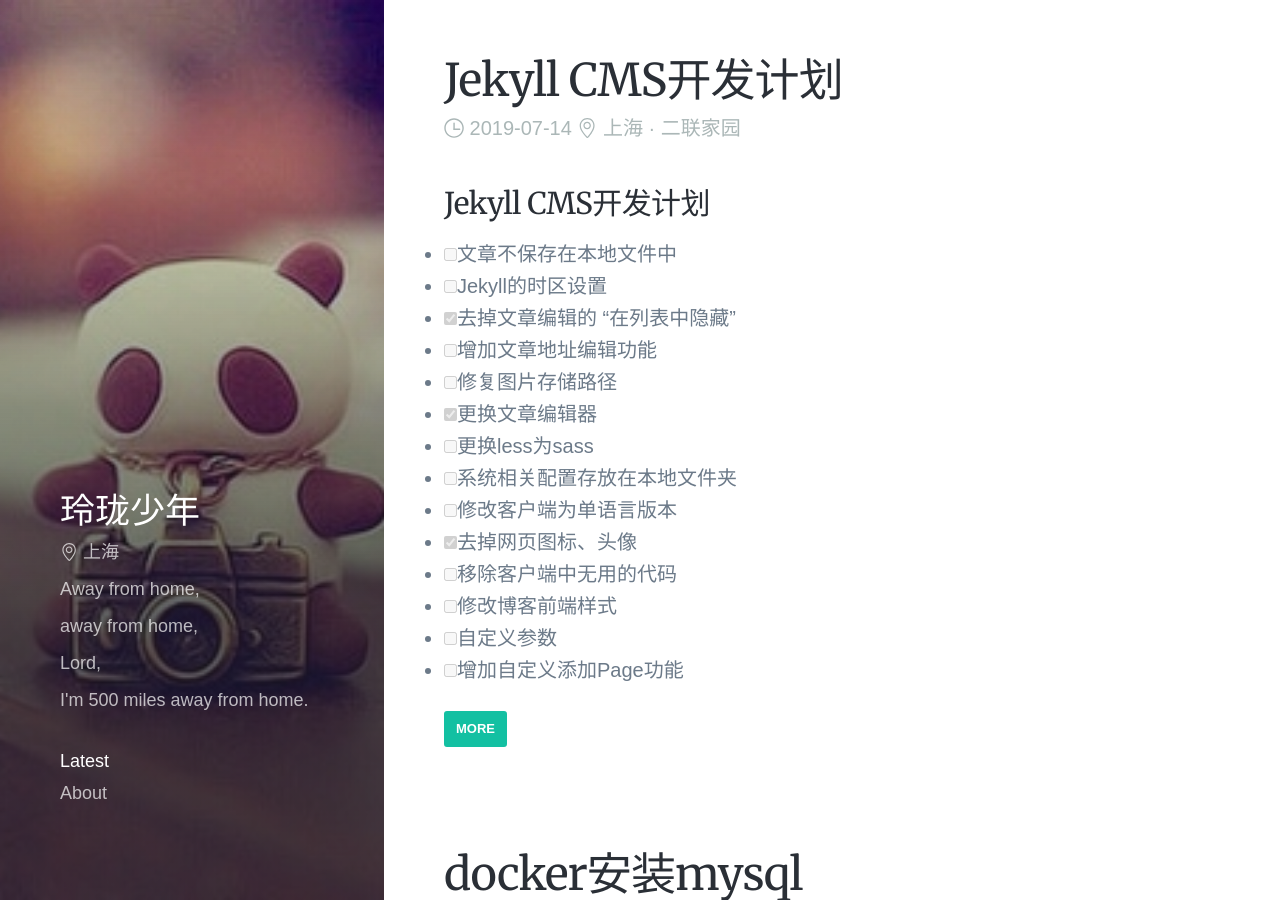
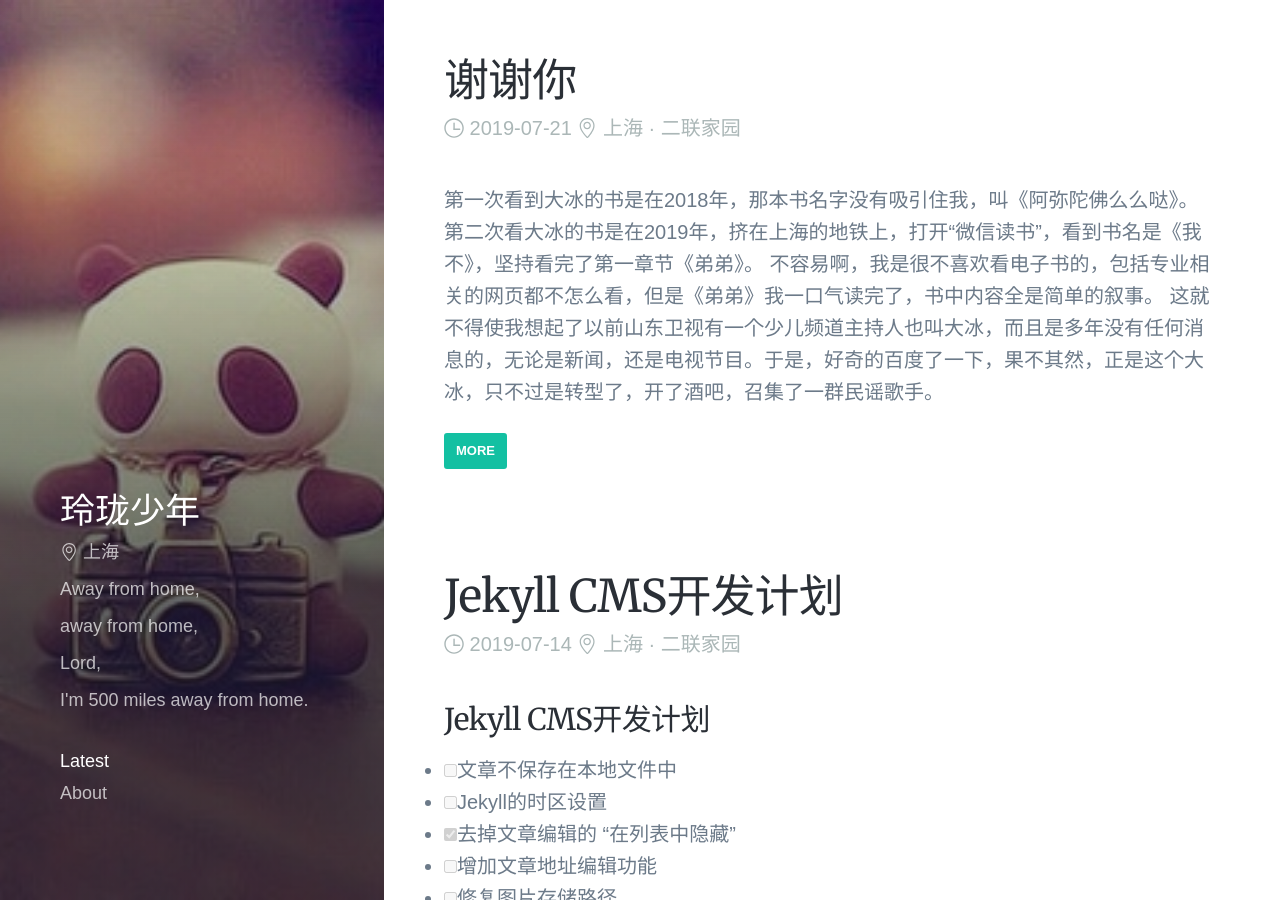
Before and after one commit to auaa/auaa.github.io, a Jekyll site: the page built from index.html, in a window 1280 px wide and 900 px high. Built offline with Jekyll 4.4.1, drawn with Linux system fonts in a browser that asks for light colours; some web fonts are replaced; the list of posts is cut into pages by our own code; comment, search, counter and statistics services are not loaded.

Commit message:
update: 2019-07-20 16:37:38

```diff
--- a/_data/posts.json
+++ b/_data/posts.json
@@ -26,6 +26,23 @@
     }
   ],
   "posts": [
+    {
+      "content": "第一次看到大冰的书是在2018年，那本书名字没有吸引住我，叫《阿弥陀佛么么哒》。\n第二次看大冰的书是在2019年，挤在上海的地铁上，打开“微信读书”，看到书名是《我不》，坚持看完了第一章节《弟弟》。\n不容易啊，我是很不喜欢看电子书的，包括专业相关的网页都不怎么看，但是《弟弟》我一口气读完了，书中内容全是简单的叙事。\n这就不得使我想起了以前山东卫视有一个少儿频道主持人也叫大冰，而且是多年没有任何消息的，无论是新闻，还是电视节目。于是，好奇的百度了一下，果不其然，正是这个大冰，只不过是转型了，开了酒吧，召集了一群民谣歌手。",
+      "data": {
+        "layout": "post",
+        "title": "谢谢你",
+        "date": "2019-07-20 16:28:25",
+        "tags": [],
+        "published": true,
+        "location": "上海 二联家园",
+        "feature": null
+      },
+      "isEmpty": false,
+      "excerpt": "",
+      "abstract": "",
+      "fileName": "2019-07-20-xie-xie-ni",
+      "link": "/2019/07/20/xie-xie-ni/"
+    },
     {
       "content": "### Jekyll CMS开发计划\n- [ ] 文章不保存在本地文件中\n- [ ] Jekyll的时区设置\n- [x] 去掉文章编辑的 \"在列表中隐藏\"\n- [ ] 增加文章地址编辑功能\n- [ ] 修复图片存储路径\n- [x] 更换文章编辑器\n- [ ] 更换less为sass\n- [ ] 系统相关配置存放在本地文件夹\n- [ ] 修改客户端为单语言版本\n- [x] 去掉网页图标、头像\n- [ ] 移除客户端中无用的代码\n- [ ] 修改博客前端样式\n- [ ] 自定义参数\n- [ ] 增加自定义添加Page功能\n\n### V0.1.0 更新功能 ``2019-07-14``\n- [x] 自定义标签\n- [x] 自定义菜单 \n- [x] 设置服务器信息\n- [x] 自动同步本地文件至服务器\n- [x] 编辑发布文章\n- [x] 设置部分指定参数 ",
       "data": {
--- /dev/null
+++ b/_posts/2019-07-20-xie-xie-ni.md
@@ -0,0 +1,13 @@
+---
+layout: post
+title: '谢谢你'
+date: 2019-07-20 16:28:25
+tags: []
+published: true
+location: 上海 二联家园
+feature:
+---
+第一次看到大冰的书是在2018年，那本书名字没有吸引住我，叫《阿弥陀佛么么哒》。
+第二次看大冰的书是在2019年，挤在上海的地铁上，打开“微信读书”，看到书名是《我不》，坚持看完了第一章节《弟弟》。
+不容易啊，我是很不喜欢看电子书的，包括专业相关的网页都不怎么看，但是《弟弟》我一口气读完了，书中内容全是简单的叙事。
+这就不得使我想起了以前山东卫视有一个少儿频道主持人也叫大冰，而且是多年没有任何消息的，无论是新闻，还是电视节目。于是，好奇的百度了一下，果不其然，正是这个大冰，只不过是转型了，开了酒吧，召集了一群民谣歌手。
```
